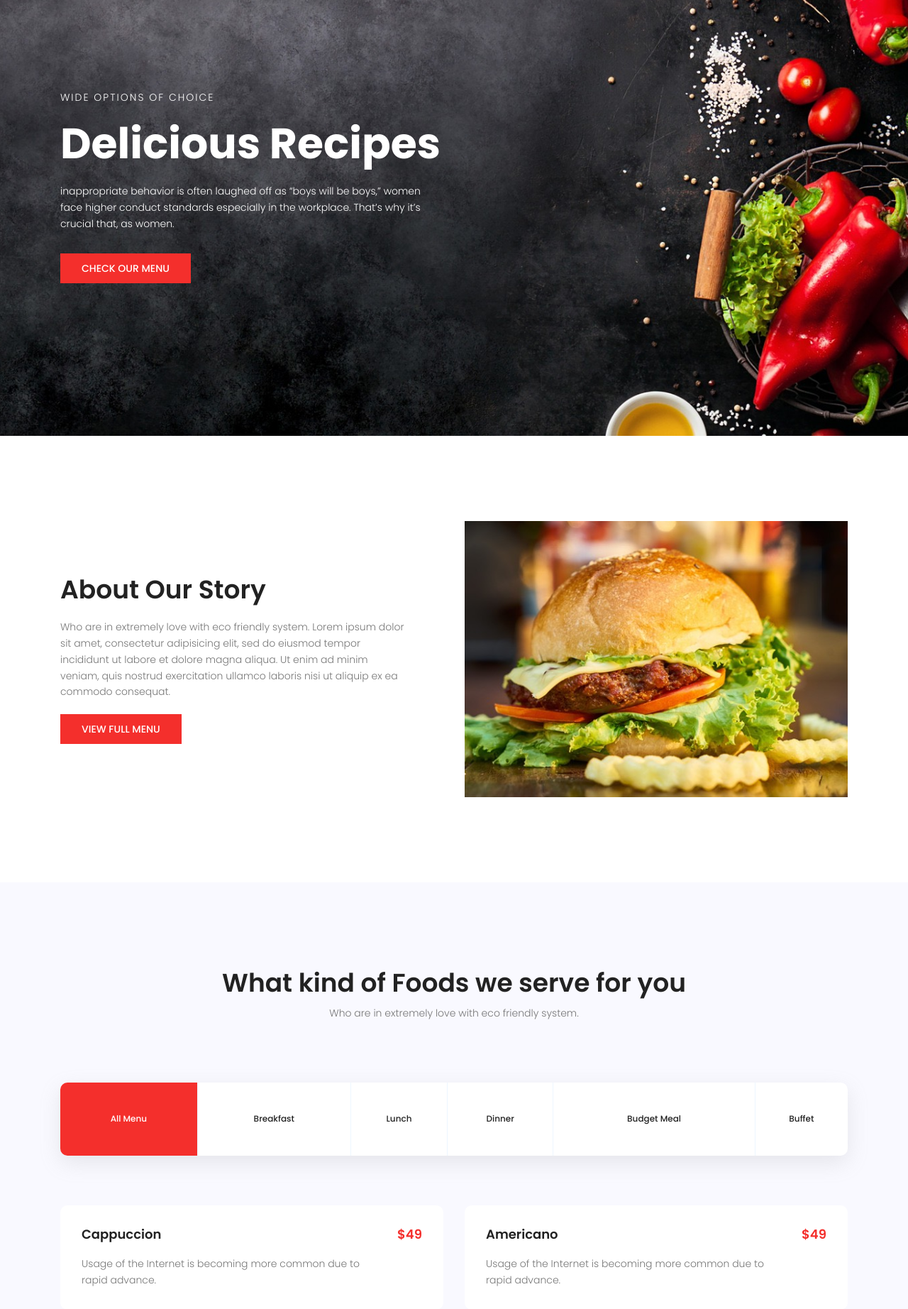
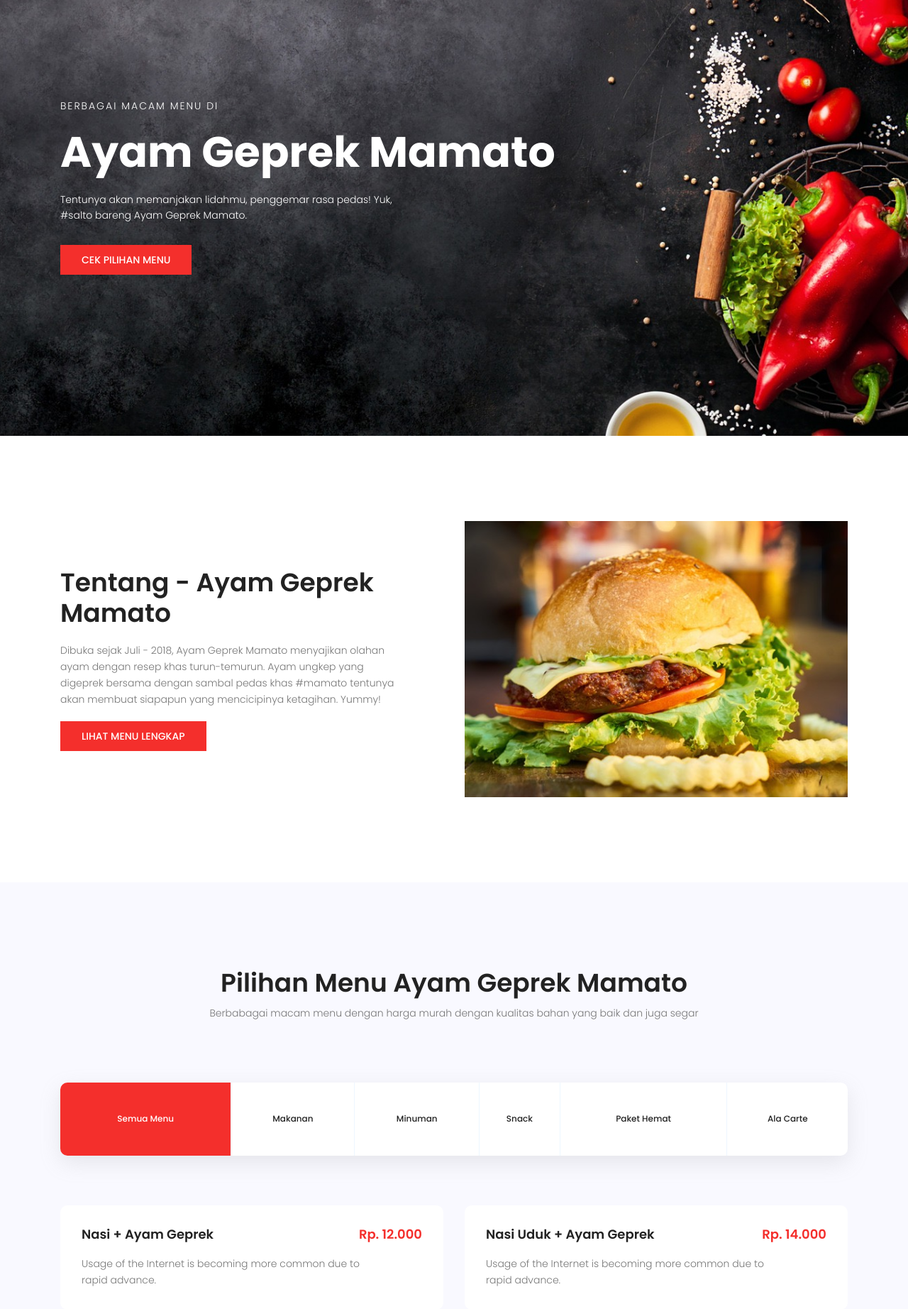
Before and after one commit to rzkmsjhr/geprekmamato, a CodeIgniter app: page /geprekmamato/ in a window 1280 px wide. Shown: the part 186-2030 px from the top of the page at 71% size. Run offline with CodeIgniter, Linux system fonts and the light colour scheme; some libraries are stand-ins or nearby versions.

Commit message:
blueprint homepage

```diff
--- a/application/views/admin/v_admin.php
+++ b/application/views/admin/v_admin.php
@@ -123,7 +123,6 @@
                 </div>
             </div>
         </nav>
-
         <div class="content">
             <div class="container-fluid">
                 <div class="row">
--- a/application/views/homeadmin/v_homeadmin.php
+++ b/application/views/homeadmin/v_homeadmin.php
@@ -32,13 +32,13 @@
 
             <ul class="nav">
                 <li>
-                    <a href="<?php echo base_url('admin'); ?>">
+                    <a href="<?php echo base_url('homeadmin'); ?>">
                         <i class="fa fa-dashboard"></i>
                         <p>Dashboard</p>
                     </a>
                 </li>
                 <li>
-                    <a href="<?php echo base_url('admin/transaksi'); ?>">
+                    <a href="<?php echo base_url('homeadmin/logo'); ?>">
                         <i class="fa fa-exchange"></i>
                         <p>Home Logo</p>
                     </a>
--- a/application/views/v_home.php
+++ b/application/views/v_home.php
@@ -78,12 +78,12 @@
         <div class="container">
           <div class="row fullscreen align-items-center justify-content-between">
             <div class="col-lg-12 banner-content">
-              <h6 class="text-white">Wide Options of Choice</h6>
-              <h1 class="text-white">Delicious Recipes</h1>
+              <h6 class="text-white">Berbagai macam menu di</h6>
+              <h1 class="text-white">Ayam Geprek Mamato</h1>
               <p class="text-white">
-                inappropriate behavior is often laughed off as “boys will be boys,” women face higher conduct standards especially in the workplace. That’s why it’s crucial that, as women.
+                Tentunya akan memanjakan lidahmu, penggemar rasa pedas! Yuk, #salto bareng Ayam Geprek Mamato.
               </p>
-              <a href="#" class="primary-btn text-uppercase">Check Our Menu</a>
+              <a href="#" class="primary-btn text-uppercase">Cek Pilihan Menu</a>
             </div>
           </div>
         </div>
--- a/application/views/v_index.php
+++ b/application/views/v_index.php
@@ -3,11 +3,11 @@
         <div class="container">
           <div class="row align-items-center">
             <div class="col-lg-6 home-about-left">
-              <h1>About Our Story</h1>
+              <h1>Tentang - Ayam Geprek Mamato</h1>
               <p>
-                Who are in extremely love with eco friendly system. Lorem ipsum dolor sit amet, consectetur adipisicing elit, sed do eiusmod tempor incididunt ut labore et dolore magna aliqua. Ut enim ad minim veniam, quis nostrud exercitation ullamco laboris nisi ut aliquip ex ea commodo consequat.
+                Dibuka sejak Juli - 2018, Ayam Geprek Mamato menyajikan olahan ayam dengan resep khas turun-temurun. Ayam ungkep yang digeprek bersama dengan sambal pedas khas #mamato tentunya akan membuat siapapun yang mencicipinya ketagihan. Yummy!
               </p>
-              <a href="#" class="primary-btn">view full menu</a>
+              <a href="#" class="primary-btn">Lihat Menu Lengkap</a>
             </div>
             <div class="col-lg-6 home-about-right">
               <img class="img-fluid" src="<?php echo base_url()?>assets/home/img/about-img.jpg" alt="">
@@ -23,83 +23,171 @@
           <div class="row d-flex justify-content-center">
             <div class="menu-content pb-70 col-lg-8">
               <div class="title text-center">
-                <h1 class="mb-10">What kind of Foods we serve for you</h1>
-                <p>Who are in extremely love with eco friendly system.</p>
+                <h1 class="mb-10">Pilihan Menu Ayam Geprek Mamato</h1>
+                <p>Berbabagai macam menu dengan harga murah dengan kualitas bahan yang baik dan juga segar</p>
               </div>
             </div>
           </div>
 
           <ul class="filter-wrap filters col-lg-12 no-padding">
-                        <li class="active" data-filter="*">All Menu</li>
-                        <li data-filter=".breakfast">Breakfast</li>
-                        <li data-filter=".lunch">Lunch</li>
-                        <li data-filter=".dinner">Dinner</li>
-                        <li data-filter=".budget-meal">Budget Meal</li>
-                        <li data-filter=".buffet">Buffet</li>
+              <li class="active" data-filter="*">Semua Menu</li>
+              <li data-filter=".makanan">Makanan</li>
+              <li data-filter=".minuman">Minuman</li>
+              <li data-filter=".snack">Snack</li>
+              <li data-filter=".paket-hemat">Paket Hemat</li>
+              <li data-filter=".ala-carte">Ala Carte</li>
           </ul>
 
         <div class="filters-content">
           <div class="row grid">
-                            <div class="col-md-6 all breakfast">
+            <div class="col-md-6 all makanan">
               <div class="single-menu">
                 <div class="title-wrap d-flex justify-content-between">
-                    <h4>Cappuccion</h4>
-                    <h4 class="price">$49</h4>
+                  <h4>Nasi + Ayam Geprek</h4>
+                  <h4 class="price">Rp. 12.000</h4>
                 </div>
                   <p>
                     Usage of the Internet is becoming more common due to rapid advance.
                   </p>
               </div>
             </div>
-                            <div class="col-md-6 all dinner">
+            <div class="col-md-6 all makanan">
               <div class="single-menu">
                 <div class="title-wrap d-flex justify-content-between">
-                    <h4>Americano</h4>
-                    <h4 class="price">$49</h4>
+                  <h4>Nasi Uduk + Ayam Geprek</h4>
+                  <h4 class="price">Rp. 14.000</h4>
                 </div>
                   <p>
                     Usage of the Internet is becoming more common due to rapid advance.
                   </p>
               </div>
             </div>
-                            <div class="col-md-6 all budget-meal">
+            <div class="col-md-6 all makanan">
               <div class="single-menu">
                 <div class="title-wrap d-flex justify-content-between">
-                    <h4>Macchiato</h4>
-                    <h4 class="price">$49</h4>
+                  <h4>Indomie + Ayam Geprek</h4>
+                  <h4 class="price">Rp. 15.000</h4>
                 </div>
                   <p>
                     Usage of the Internet is becoming more common due to rapid advance.
                   </p>
               </div>
             </div>
-                            <div class="col-md-6 all breakfast">
+            <div class="col-md-6 all makanan">
               <div class="single-menu">
                 <div class="title-wrap d-flex justify-content-between">
-                    <h4>Mocha</h4>
-                    <h4 class="price">$49</h4>
+                  <h4>Nasi Goreng Kari + Ayam Geprek</h4>
+                  <h4 class="price">Rp. 16.000</h4>
                 </div>
                 <p>
                   Usage of the Internet is becoming more common due to rapid advance.
                 </p>
               </div>
             </div>
-                            <div class="col-md-6 all lunch">
+            <div class="col-md-6 all makanan ala-carte">
               <div class="single-menu">
                 <div class="title-wrap d-flex justify-content-between">
-                    <h4>Piccolo Latte</h4>
-                    <h4 class="price">$49</h4>
+                  <h4>Ayam Geprek</h4>
+                  <h4 class="price">Rp. 10.000</h4>
                 </div>
                 <p>
                   Usage of the Internet is becoming more common due to rapid advance.
                 </p>
               </div>
             </div>
-                            <div class="col-md-6 all buffet">
+            <div class="col-md-6 all makanan ala-carte">
               <div class="single-menu">
                 <div class="title-wrap d-flex justify-content-between">
-                    <h4>Ristretto</h4>
-                    <h4 class="price">$49</h4>
+                  <h4>Nasi Putih</h4>
+                  <h4 class="price">Rp. 3.000</h4>
+                </div>
+                <p>
+                  Usage of the Internet is becoming more common due to rapid advance.
+                </p>
+              </div>
+            </div>
+            <div class="col-md-6 all minuman">
+              <div class="single-menu">
+                <div class="title-wrap d-flex justify-content-between">
+                  <h4>Es Teh</h4>
+                  <h4 class="price">Rp. 3.000</h4>
+                </div>
+                <p>
+                  Usage of the Internet is becoming more common due to rapid advance.
+                </p>
+              </div>
+            </div>
+            <div class="col-md-6 all minuman">
+              <div class="single-menu">
+                <div class="title-wrap d-flex justify-content-between">
+                  <h4>Es Nutrisari</h4>
+                  <h4 class="price">Rp. 4.000</h4>
+                </div>
+                <p>
+                  Usage of the Internet is becoming more common due to rapid advance.
+                </p>
+              </div>
+            </div>
+            <div class="col-md-6 all minuman">
+              <div class="single-menu">
+                <div class="title-wrap d-flex justify-content-between">
+                  <h4>Kopi</h4>
+                  <h4 class="price">Rp. 4.000</h4>
+                </div>
+                <p>
+                  Usage of the Internet is becoming more common due to rapid advance.
+                </p>
+              </div>
+            </div>
+            <div class="col-md-6 all minuman">
+              <div class="single-menu">
+                <div class="title-wrap d-flex justify-content-between">
+                  <h4>Kopi Susu</h4>
+                  <h4 class="price">Rp. 5.000</h4>
+                </div>
+                <p>
+                  Usage of the Internet is becoming more common due to rapid advance.
+                </p>
+              </div>
+            </div>
+            <div class="col-md-6 all snack">
+              <div class="single-menu">
+                <div class="title-wrap d-flex justify-content-between">
+                  <h4>Jamur Krispi</h4>
+                  <h4 class="price">Rp. 6.000</h4>
+                </div>
+                <p>
+                  Usage of the Internet is becoming more common due to rapid advance.
+                </p>
+              </div>
+            </div>
+            <div class="col-md-6 all snack">
+              <div class="single-menu">
+                <div class="title-wrap d-flex justify-content-between">
+                  <h4>Tahu</h4>
+                  <h4 class="price">Rp. 1.500</h4>
+                </div>
+                <p>
+                  Usage of the Internet is becoming more common due to rapid advance.
+                </p>
+              </div>
+            </div>
+            <div class="col-md-6 all snack">
+              <div class="single-menu">
+                <div class="title-wrap d-flex justify-content-between">
+                  <h4>Tempe</h4>
+                  <h4 class="price">Rp. 1.500</h4>
+                </div>
+                <p>
+                  Usage of the Internet is becoming more common due to rapid advance.
+                </p>
+              </div>
+            </div>
+            <div class="col-md-6 all snack">
+              <div class="single-menu">
+                <div class="title-wrap d-flex justify-content-between">
+                  <h4>Terong Goreng</h4>
+                  <h4 class="price">Rp. 2.000</h4>
                 </div>
                 <p>
                   Usage of the Internet is becoming more common due to rapid advance.
@@ -108,7 +196,6 @@
             </div>
           </div>
         </div>
-
       </div>
       </section>
       <!-- End menu-area Area -->
@@ -148,67 +235,6 @@
         </div>
       </section>
       <!-- End reservation Area -->
-
-      <!-- Start gallery-area Area -->
-            <section class="gallery-area section-gap" id="gallery">
-                <div class="container">
-          <div class="row d-flex justify-content-center">
-            <div class="menu-content pb-70 col-lg-8">
-              <div class="title text-center">
-                <h1 class="mb-10">Food and Customer Gallery</h1>
-                <p>Who are in extremely love with eco friendly system.</p>
-              </div>
-            </div>
-          </div>
-
-                    <ul class="filter-wrap filters col-lg-12 no-padding">
-                        <li class="active" data-filter="*">All Menu</li>
-                        <li data-filter=".breakfast">Breakfast</li>
-                        <li data-filter=".lunch">Lunch</li>
-                        <li data-filter=".dinner">Dinner</li>
-                        <li data-filter=".budget-meal">Budget Meal</li>
-                        <li data-filter=".buffet">Buffet</li>
-                    </ul>
-
-
-                    <div class="filters-content">
-                        <div class="row grid">
-                            <div class="col-lg-4 col-md-6 col-sm-6 all breakfast">
-                              <div class="single-gallery">
-                                <img class="img-fluid" src="<?php echo base_url()?>assets/home/img/g1.jpg" alt="">
-                              </div>
-                            </div>
-                            <div class="col-lg-4 col-md-6 col-sm-6 all dinner">
-                              <div class="single-gallery">
-                                <img class="img-fluid" src="<?php echo base_url()?>assets/home/img/g2.jpg" alt="">
-                              </div>
-                            </div>
-                            <div class="col-lg-4 col-md-6 col-sm-6 all budget-meal">
-                              <div class="single-gallery">
-                                <img class="img-fluid" src="<?php echo base_url()?>assets/home/img/g3.jpg" alt="">
-                              </div>
-                            </div>
-                            <div class="col-lg-4 col-md-6 col-sm-6 all breakfast">
-                              <div class="single-gallery">
-                                <img class="img-fluid" src="<?php echo base_url()?>assets/home/img/g4.jpg" alt="">
-                              </div>
-                            </div>
-                            <div class="col-lg-4 col-md-6 col-sm-6 all lunch">
-                              <div class="single-gallery">
-                                <img class="img-fluid" src="<?php echo base_url()?>assets/home/img/g5.jpg" alt="">
-                              </div>
-                            </div>
-                            <div class="col-lg-4 col-md-6 col-sm-6 all buffet">
-                              <div class="single-gallery">
-                                <img class="img-fluid" src="<?php echo base_url()?>assets/home/img/g6.jpg" alt="">
-                              </div>
-                            </div>
-                        </div>
-                    </div>
-
-                </div>
-            </section>
-            <!-- End gallery-area Area -->
 
       <!-- Start review Area -->
       <section class="review-area section-gap">
@@ -276,80 +302,3 @@
         </div>
       </section>
       <!-- End review Area -->
-
-      <!-- Start blog Area -->
-      <section class="blog-area section-gap" id="blog">
-        <div class="container">
-          <div class="row d-flex justify-content-center">
-            <div class="menu-content pb-70 col-lg-8">
-              <div class="title text-center">
-                <h1 class="mb-10">Latest From Our Blog</h1>
-                <p>Lorem ipsum dolor sit amet, consectetur adipisicing elit, sed do eiusmod tempor incididunt ut labore  et dolore magna aliqua.</p>
-              </div>
-            </div>
-          </div>
-          <div class="row">
-            <div class="col-lg-3 col-md-6 col-sm-6 single-blog">
-              <div class="thumb">
-                <img class="img-fluid" src="<?php echo base_url()?>assets/home/img/b1.jpg" alt="">
-              </div>
-              <p class="date">10 Jan 2018</p>
-              <a href="blog-single.html"><h4>Cooking Perfect Fried Rice
-              in minutes</h4></a>
-              <p>
-                inappropriate behavior ipsum dolor sit amet, consectetur.
-              </p>
-              <div class="meta-bottom d-flex justify-content-between">
-                <p><span class="lnr lnr-heart"></span> 15 Likes</p>
-                <p><span class="lnr lnr-bubble"></span> 02 Comments</p>
-              </div>
-            </div>
-            <div class="col-lg-3 col-md-6 col-sm-6 single-blog">
-              <div class="thumb">
-                <img class="img-fluid" src="<?php echo base_url()?>assets/home/img/b2.jpg" alt="">
-              </div>
-              <p class="date">10 Jan 2018</p>
-              <a href="blog-single.html"><h4>Secret of making Heart
-              Shaped eggs</h4></a>
-              <p>
-                inappropriate behavior ipsum dolor sit amet, consectetur.
-              </p>
-              <div class="meta-bottom d-flex justify-content-between">
-                <p><span class="lnr lnr-heart"></span> 15 Likes</p>
-                <p><span class="lnr lnr-bubble"></span> 02 Comments</p>
-              </div>
-            </div>
-            <div class="col-lg-3 col-md-6 col-sm-6 single-blog">
-              <div class="thumb">
-                <img class="img-fluid" src="<?php echo base_url()?>assets/home/img/b3.jpg" alt="">
-              </div>
-              <p class="date">10 Jan 2018</p>
-              <a href="blog-single.html"><h4>How to check steak if
-              it is tender or not</h4></a>
-              <p>
-                inappropriate behavior ipsum dolor sit amet, consectetur.
-              </p>
-              <div class="meta-bottom d-flex justify-content-between">
-                <p><span class="lnr lnr-heart"></span> 15 Likes</p>
-                <p><span class="lnr lnr-bubble"></span> 02 Comments</p>
-              </div>
-            </div>
-            <div class="col-lg-3 col-md-6 col-sm-6 single-blog">
-              <div class="thumb">
-                <img class="img-fluid" src="<?php echo base_url()?>assets/home/img/b4.jpg" alt="">
-              </div>
-              <p class="date">10 Jan 2018</p>
-              <a href="blog-single.html"><h4>Seaseme and black seed
-              Flavored Bun Rocks</h4></a>
-              <p>
-                inappropriate behavior ipsum dolor sit amet, consectetur.
-              </p>
-              <div class="meta-bottom d-flex justify-content-between">
-                <p><span class="lnr lnr-heart"></span> 15 Likes</p>
-                <p><span class="lnr lnr-bubble"></span> 02 Comments</p>
-              </div>
-            </div>
-          </div>
-        </div>
-      </section>
-      <!-- End blog Area -->
```
Also changed, not shown: application/controllers/Homeadmin.php (line endings or trailing spaces), assets/qrtrans/TRANSID-5BF27A5D090CE.png (added). Lines whose indentation alone changed are shown as unchanged.
